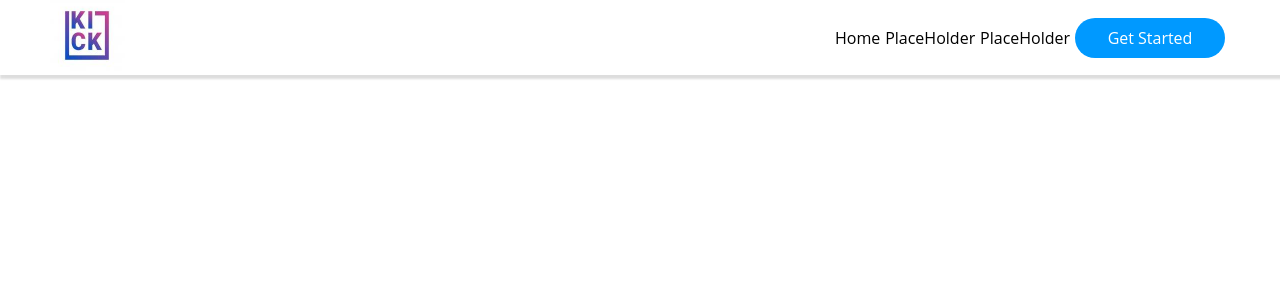
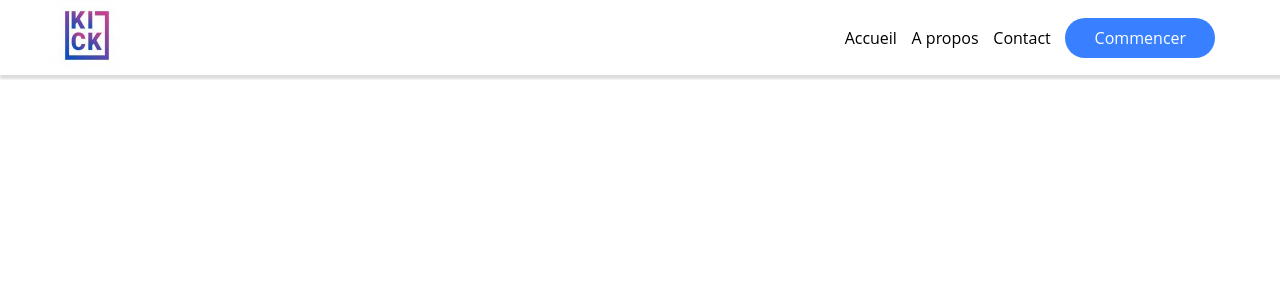
Before and after one commit to nextrie/KickApp-Web, a React (Create React App) app: page / in a window 1280 px wide. Shown: the top 300 px of the page. Built offline with nearby package versions, Linux system fonts and the light colour scheme; the HTML template or start-up script is replaced by a standard one.

Commit message:
Fixing responsive + traduction

```diff
--- a/src/components/NavBar/NavBar.css
+++ b/src/components/NavBar/NavBar.css
@@ -72,13 +72,13 @@ a
     display: flex;
     align-items: center;
     justify-content: center;
-    background-color: rgb(0, 153, 255);
+    background-color: #3880ff;
     color: white;
 }
 
 @media screen and (max-width: 640px) {
 
-    .responsiveNavElement, .responsiveNavMenu
+    .responsiveNavElement
     {
         display: flex;
     }
@@ -86,6 +86,8 @@ a
     .navElements
     {
         position: fixed;
+        flex-direction: column;
+        justify-content: center;
         transition: .4s ease-in-out;
         z-index: -1;
         top: 75px;
@@ -96,4 +98,9 @@ a
         max-width: 400px;
         box-shadow: 0px 10px 4px 6px rgba(32, 32, 32, .25);
     }
+
+    .navElements a
+    {
+        margin: 50px;
+    }
 }
--- a/src/components/NavBar/NavBar.js
+++ b/src/components/NavBar/NavBar.js
@@ -10,7 +10,7 @@ const navElements = {
         {
             link:
             {
-                title: "Home",
+                title: "Accueil",
                 link: "#"
             }
         },
@@ -18,7 +18,7 @@ const navElements = {
         {
             link:
             {
-                title: "PlaceHolder",
+                title: "A propos",
                 link: "#"
             }
         },
@@ -26,7 +26,7 @@ const navElements = {
         {
             link:
             {
-                title: "PlaceHolder",
+                title: "Contact",
                 link: "#"
             }
         }
@@ -82,7 +82,7 @@ export default class NavBar extends React.Component
                             }
                             <a href="http://app.kickapp.fr">
                                 <div className="roundedGetStartedButton">
-                                    Get Started
+                                    Commencer
                                 </div>
                             </a>
                         </div>
```
